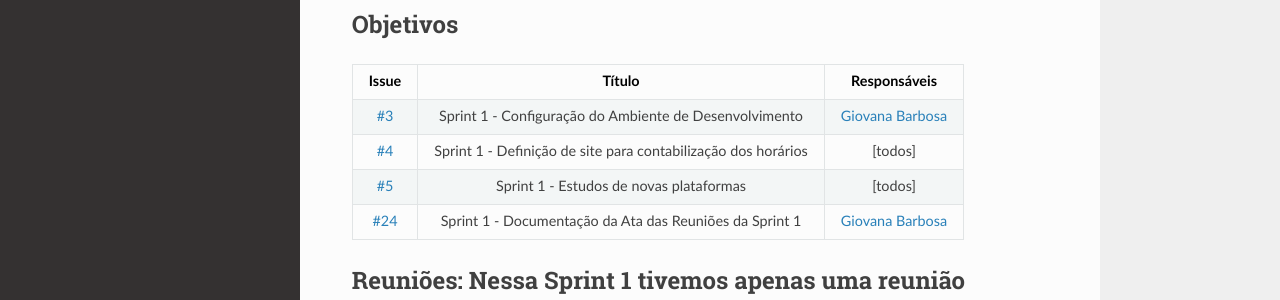
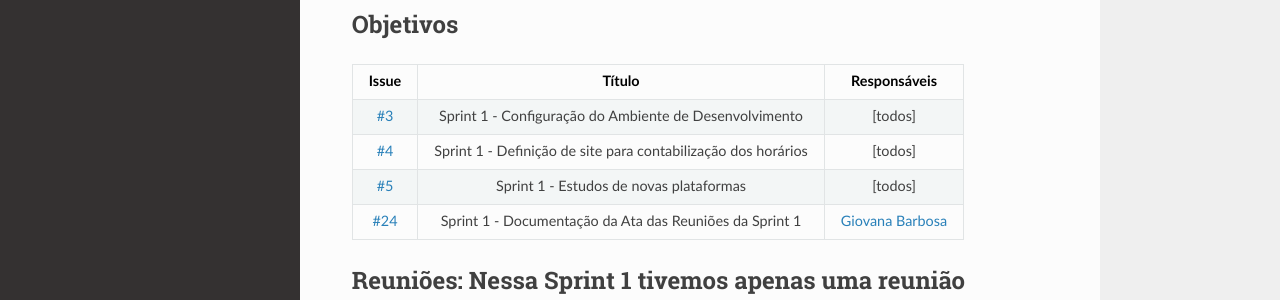
Before and after one commit to unb-mds/2023-2-Squad07, an MkDocs documentation site: the page built from docs/sprints/sprint01/planejamento.md, in a window 1280 px wide and 1133 px high. Shown: the part 648-948 px from the top of the window. Built offline with MkDocs 1.6.1, drawn with Linux system fonts in a browser that asks for light colours; nearby versions of some CDN libraries.

Commit message:
Corrigindo

```diff
--- a/docs/sprints/sprint01/planejamento.md
+++ b/docs/sprints/sprint01/planejamento.md
@@ -19,7 +19,7 @@
 
 |                            Issue                             |              Título               |                    Responsáveis                     |
 | :----------------------------------------------------------: | :-------------------------------: | :-------------------------------------------------: |
-| [#3](https://github.com/unb-mds/2023-2-Squad07/issues/3) | Sprint 1 - Configuração do Ambiente de Desenvolvimento|  [Giovana Barbosa ](https://github.com/gio221) |
+| [#3](https://github.com/unb-mds/2023-2-Squad07/issues/3) | Sprint 1 - Configuração do Ambiente de Desenvolvimento|  [todos]|
 | [#4](https://github.com/unb-mds/2023-2-Squad07/issues/4) | Sprint 1 - Definição de site para contabilização dos horários | [todos] |
 | [#5](https://github.com/unb-mds/2023-2-Squad07/issues/5) |  Sprint 1 - Estudos de novas plataformas  | [todos] |
 | [#24](https://github.com/unb-mds/2023-2-Squad07/issues/24) | Sprint 1 - Documentação da Ata das Reuniões da Sprint 1  |  [Giovana Barbosa ](https://github.com/gio221) |
```
